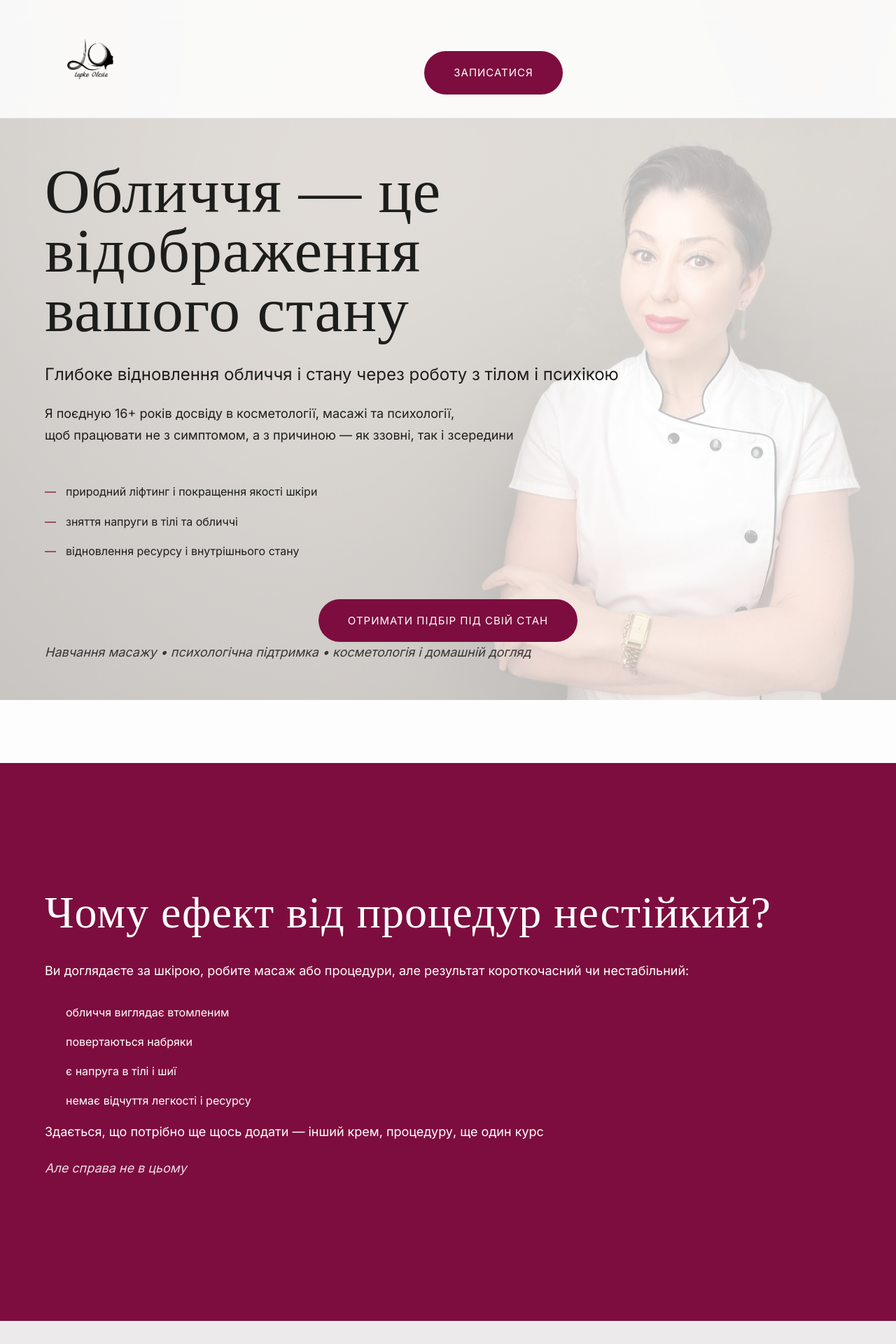
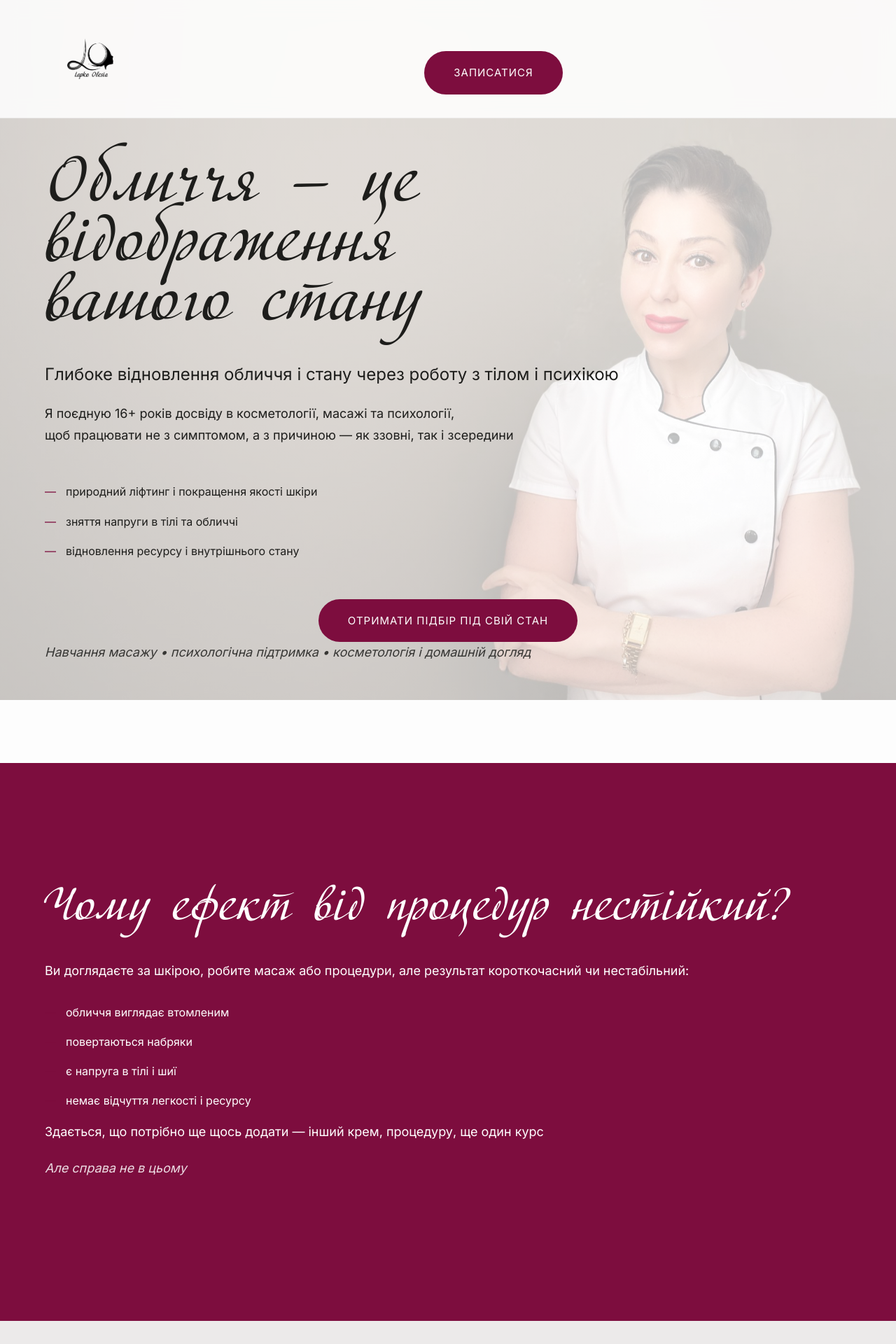
Before and after one commit to veramirzaian-cmyk/Olesya-Lapco, a Django app: page / in a window 1280 px wide. Shown: the top 1920 px of the page at 70% size. Run offline with Django 5.2, Linux system fonts and the light colour scheme.

Commit message:
fix custom font

```diff
--- a/static/css/style.css
+++ b/static/css/style.css
@@ -1,6 +1,4 @@
 @import url('https://fonts.googleapis.com/css2?family=Inter:wght@300;400;500;600&display=swap');
-
-<link rel="stylesheet" href="{% static 'css/style.css' %}">
 
 @font-face {
     font-family: 'Adventure';
--- a/templates/base.html
+++ b/templates/base.html
@@ -1,4 +1,6 @@
 {% load static %}
+<link rel="stylesheet" href="{% static 'css/style.css' %}">
+
 <!DOCTYPE html>
 <html lang="uk">
 
```
